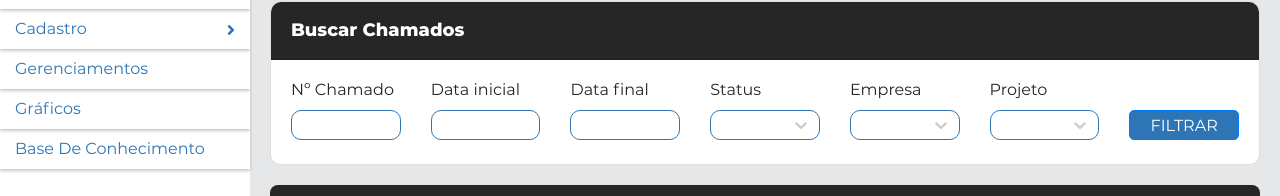
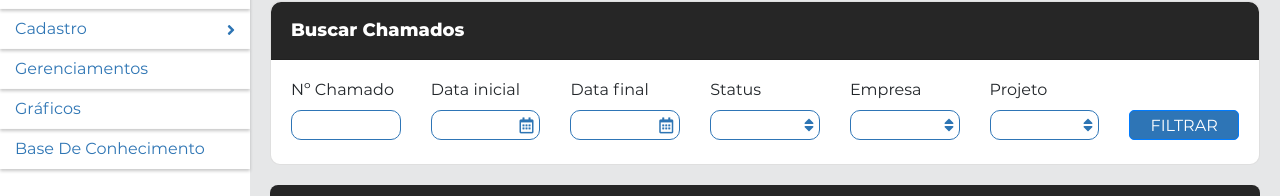
Before and after one commit to jorgelucasdev/Radius-IvoryFrontEnd, a React (Create React App) app in the folder radius/: page / in a window 1280 px wide. Shown: the part 146-342 px from the top of the page. Built offline with nearby package versions, Linux system fonts and the light colour scheme.

Commit message:
Layout Buscar Chamados finalizado

```diff
--- a/radius/package.json
+++ b/radius/package.json
@@ -12,9 +12,11 @@
     "axios": "^0.19.2",
     "bootstrap": "^4.4.1",
     "font-awesome": "^4.7.0",
+    "formik": "^2.1.4",
     "node-sass": "^4.13.1",
     "react": "^16.13.0",
     "react-bootstrap": "^1.0.0-beta.16",
+    "react-datepicker": "^2.14.0",
     "react-dom": "^16.13.0",
     "react-router": "^5.1.2",
     "react-router-dom": "^5.1.2",
--- a/radius/src/App.scss
+++ b/radius/src/App.scss
@@ -87,7 +87,7 @@
 
 }
 
-.icon-caledario:before { content: '\e800'; } /* '' */
+.icon-calendario:before { content: '\e800'; } /* '' */
 .icon-baseconhecimento:before { content: '\e801'; } /* '' */
 .icon-graficos:before { content: '\e802'; } /* '' */
 .icon-novochamado:before { content: '\e803'; } /* '' */
--- a/radius/src/pages/home/SelectStyles.css
+++ b/radius/src/pages/home/AuxStyles.css
@@ -10,3 +10,13 @@
 .select__indicator-separator {
     visibility: hidden;
 }
+
+.select__indicators {
+    padding: 0 5px 0 0;
+}
+
+.icon-calendario {
+    position: absolute;
+    top: 35px;
+    right: 22px;
+}
--- a/radius/src/pages/home/BuscarChamados.js
+++ b/radius/src/pages/home/BuscarChamados.js
@@ -1,10 +1,18 @@
-import React, { Component } from "react";
+import React, { useState } from "react";
 import styles from "./BuscarChamados.module.scss";
 import { Row, Col, Card, Button } from "react-bootstrap";
 import { Link } from 'react-router-dom';
 import Select from 'react-select';
+import DatePicker from 'react-datepicker';
+import "react-datepicker/dist/react-datepicker.css";
+import { useFormik } from "formik";
 import styled from 'styled-components';
-import './SelectStyles.css';
+import './AuxStyles.css';
+import { FontAwesomeIcon } from "@fortawesome/react-fontawesome";
+import {
+    faSort,
+    faCalendarAlt
+} from "@fortawesome/free-solid-svg-icons";
 
 export default function BuscarChamados() {
 
@@ -13,6 +21,12 @@ export default function BuscarChamados() {
         { value: 'strawberry', label: 'Strawberry' },
         { value: 'vanilla', label: 'Vanilla' }
     ]
+
+    const DropdownIndicator = props => {
+        return (
+            <FontAwesomeIcon icon={faSort} className={styles.arrow} />
+        );
+    };
 
     const customStyles = {
         menu: (provided, state) => ({
@@ -23,7 +37,7 @@ export default function BuscarChamados() {
             padding: 20,
         }),
 
-        control: (_, { selectProps: { width }}) => ({
+        control: (_, { selectProps: { width } }) => ({
             width: width
         }),
 
@@ -35,6 +49,15 @@ export default function BuscarChamados() {
         }
     }
 
+    const [startDate, setStartDate] = useState(new Date());
+
+    const formik = useFormik({
+        initialValues: {
+           dataInicial: "",
+           dataFinal: "",
+        }
+    });
+
     return (
         <div className={styles.home}>
 
@@ -45,36 +68,61 @@ export default function BuscarChamados() {
                     <Row className={styles.rowBusca}>
 
                         <Col className={styles.info}>
-                            <p>Nº Chamado</p>
+                            <label>Nº Chamado</label>
                             <input className={styles.input} />
                         </Col>
 
-                        <Col className={styles.info}>
-                            <p>Data inicial</p>
-                            <input className={styles.input} />
+                        <Col className={styles.infoData}>
+                            <label className={styles.labelData}>Data inicial</label>
+                            <DatePicker
+                                name="dataInicial"
+                                dateFormat="dd/MM/yyyy"
+                                selected={formik.values.dataInicial}
+                                locale="pt-BR"
+                                onChange={date => {
+                                    formik.setFieldValue("dataInicial", date);
+                                }}
+                                className={styles.data}
+                            />
+                             <i className={'icon-calendario'}></i>
+                        </Col>
+
+                        <Col className={styles.infoData}>
+                            <label className={styles.labelData}>Data final</label>
+                            <DatePicker
+                                name="dataFinal"
+                                dateFormat="dd/MM/yyyy"
+                                selected={formik.values.dataFinal}
+                                locale="pt-BR"
+                                onChange={date => {
+                                    formik.setFieldValue("dataFinal", date);
+                                }}
+                                className={styles.data}
+                            />
+                             <i className={'icon-calendario'}></i>
                         </Col>
 
                         <Col className={styles.info}>
-                            <p>Data final</p>
-                            <input className={styles.input} />
+                            <label>Status</label>
+                            <Select placeholder="" classNamePrefix={'select'}
+                                options={options} styles={customStyles}
+                                components={{ DropdownIndicator }}
+                            />
                         </Col>
 
                         <Col className={styles.info}>
-                            <p>Status</p>
+                            <label>Empresa</label>
                             <Select placeholder="" classNamePrefix={'select'}
-                                options={options} styles={customStyles} />
+                                options={options} styles={customStyles}
+                                components={{ DropdownIndicator }}
+                            />
                         </Col>
 
                         <Col className={styles.info}>
-                            <p>Empresa</p>
+                            <label>Projeto</label>
                             <Select placeholder="" classNamePrefix={'select'}
-                                options={options} styles={customStyles} />
-                        </Col>
-
-                        <Col className={styles.info}>
-                            <p>Projeto</p>
-                            <Select placeholder="" classNamePrefix={'select'}
-                                options={options} styles={customStyles} />
+                                options={options} styles={customStyles}
+                                components={{ DropdownIndicator }} />
                         </Col>
 
                         <Col className={styles.infoBtn}>
--- a/radius/src/pages/home/BuscarChamados.module.scss
+++ b/radius/src/pages/home/BuscarChamados.module.scss
@@ -37,9 +37,38 @@
                         border-color: $color;
                         border-radius: 10px;
                     }
+                    .data {
+                        width: 100%;
+                        height: 30px;
+                        border-radius: 10px;
+                        border-style: solid;
+                        border-width: 1px;
+                        border-color: $color;
+                    }
+                    .arrow {
+                        color: #2E75B4;
+                    }
                 }
                 .info p {
                     margin: 0 0 8px 0;
+                }
+                .infoData {
+                    position: relative;
+                    font-size: 16px;
+                    .data {
+                        width: 100%;
+                        height: 30px;
+                        border-radius: 10px;
+                        border-style: solid;
+                        border-width: 1px;
+                        border-color: $color;
+                    }
+                    .calendar {
+                        position:absolute;
+                        top:38px;
+                        right:22px;
+                        color: #2E75B4;
+                    }
                 }
                 .infoBtn {
                     display: flex;
@@ -54,6 +83,9 @@
                         padding: 3px 6px;
                         font-size: 16px;
                     }
+                    .btnFiltrar:active {
+                        background: #81ACD3;
+                    }
                 }
             }
 
```
Also changed, not shown: 1 other file (tests, documents, lock files or other folders). Lines whose indentation alone changed are shown as unchanged.
